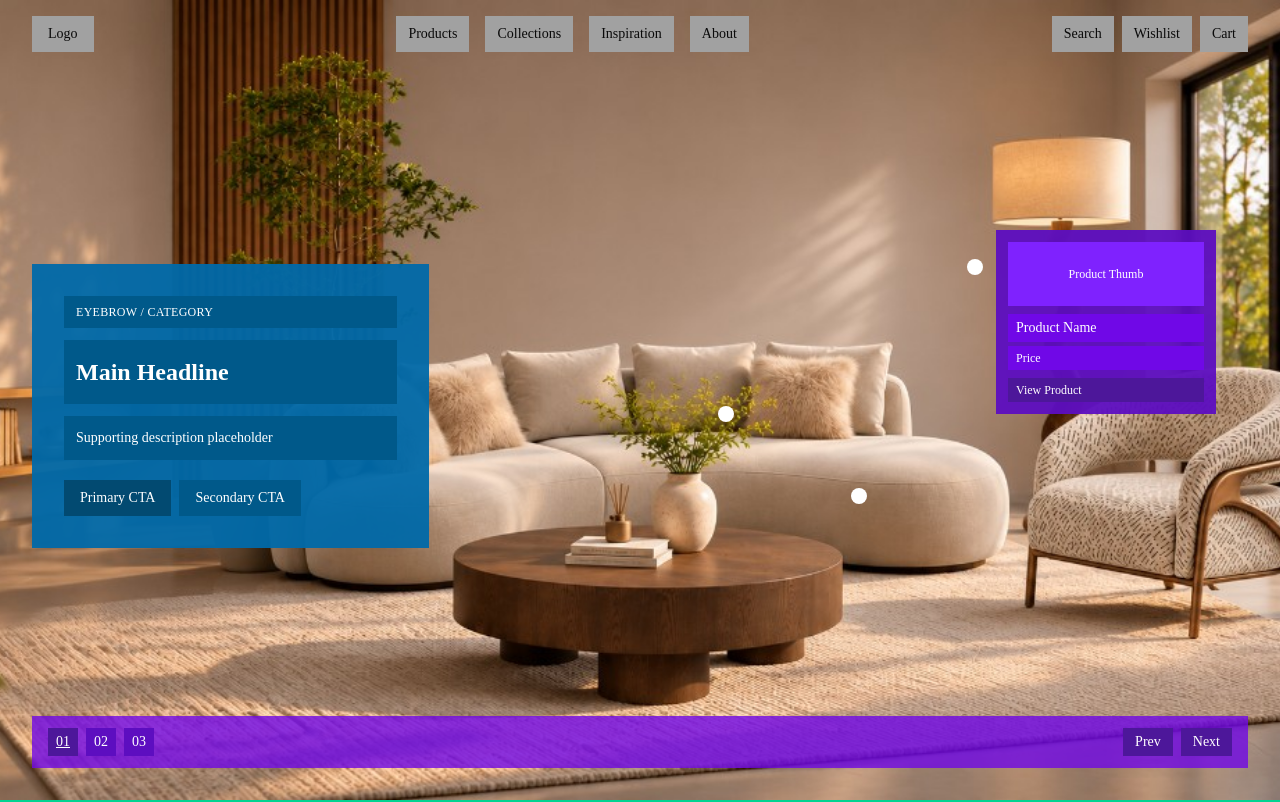
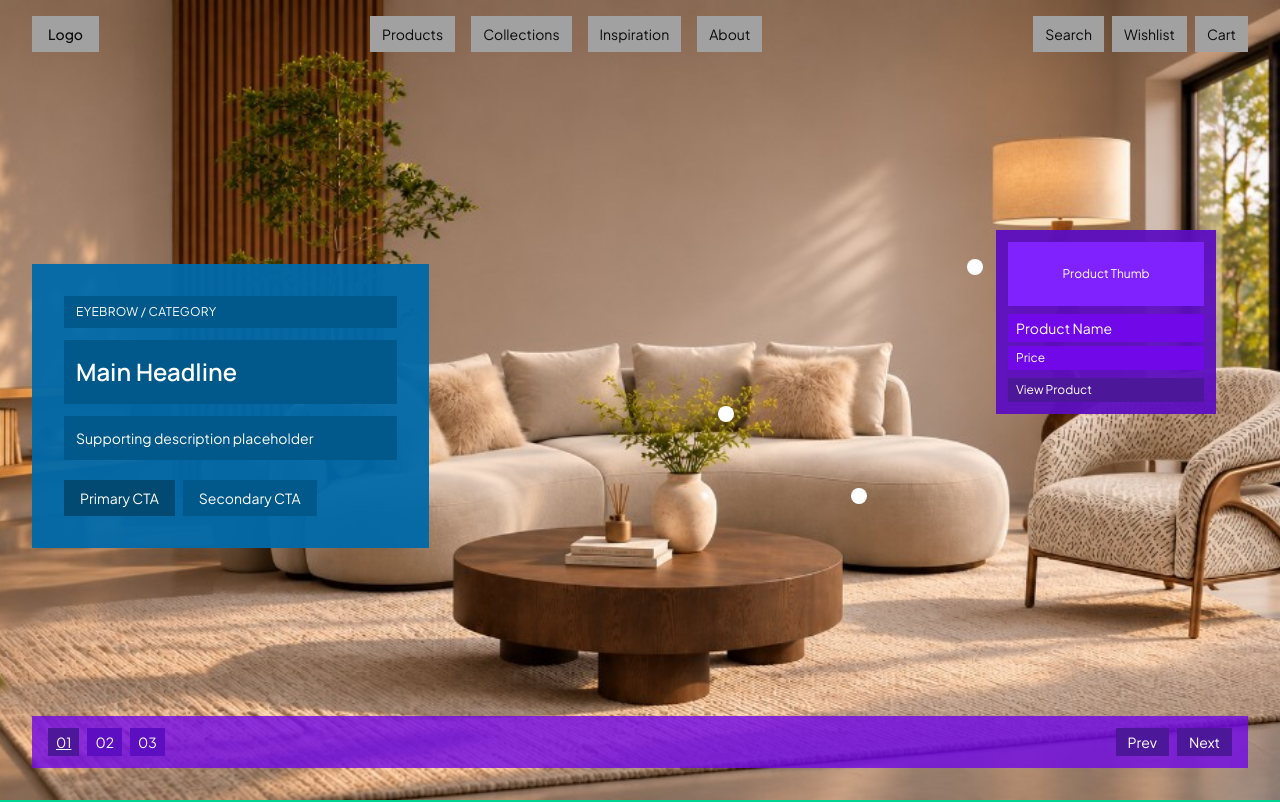
Before and after one commit to danielnguyen1613-dev/furni-studio, a Next.js app: page / in a window 1280 px wide. Shown: the top 802 px of the page. Built offline with nearby package versions, Linux system fonts and the light colour scheme.

Commit message:
feat(fonts): add Manrope and Plus Jakarta Sans

```diff
--- /dev/null
+++ b/src/app/fonts.ts
@@ -0,0 +1,13 @@
+import { Manrope, Plus_Jakarta_Sans } from "next/font/google";
+
+export const fontHeading = Manrope({
+  subsets: ["latin"],
+  variable: "--font-manrope",
+  display: "swap",
+});
+
+export const fontSans = Plus_Jakarta_Sans({
+  subsets: ["latin"],
+  variable: "--font-plus-jakarta",
+  display: "swap",
+});
--- a/src/app/globals.css
+++ b/src/app/globals.css
@@ -7,9 +7,8 @@
 @theme inline {
   --color-background: var(--background);
   --color-foreground: var(--foreground);
-  --font-sans: var(--font-sans);
-  --font-mono: var(--font-geist-mono);
-  --font-heading: var(--font-sans);
+  --font-sans: var(--font-plus-jakarta);
+  --font-heading: var(--font-manrope);
   --color-sidebar-ring: var(--sidebar-ring);
   --color-sidebar-border: var(--sidebar-border);
   --color-sidebar-accent-foreground: var(--sidebar-accent-foreground);
@@ -122,9 +121,14 @@
     @apply border-border outline-ring/50;
   }
   body {
-    @apply bg-background text-foreground;
+    @apply bg-background text-foreground font-sans;
   }
-  html {
-    @apply font-sans;
+  h1,
+  h2,
+  h3,
+  h4,
+  h5,
+  h6 {
+    @apply font-heading;
   }
 }
--- a/src/app/layout.tsx
+++ b/src/app/layout.tsx
@@ -1,16 +1,7 @@
 import type { Metadata } from "next";
-import { Geist, Geist_Mono } from "next/font/google";
+
+import { fontHeading, fontSans } from "./fonts";
 import "./globals.css";
-
-const geistSans = Geist({
-  variable: "--font-geist-sans",
-  subsets: ["latin"],
-});
-
-const geistMono = Geist_Mono({
-  variable: "--font-geist-mono",
-  subsets: ["latin"],
-});
 
 export const metadata: Metadata = {
   title: "Create Next App",
@@ -21,9 +12,9 @@ export default function RootLayout({ children }: LayoutProps<"/">) {
   return (
     <html
       lang="en"
-      className={`${geistSans.variable} ${geistMono.variable} h-full antialiased`}
+      className={`${fontSans.variable} ${fontHeading.variable} h-full antialiased`}
     >
-      <body className="min-h-full flex flex-col">{children}</body>
+      <body className="flex min-h-full flex-col font-sans">{children}</body>
     </html>
   );
 }
--- a/src/components/home/FeaturedCollections.tsx
+++ b/src/components/home/FeaturedCollections.tsx
@@ -7,7 +7,7 @@ export function FeaturedCollections() {
     <section className="w-full bg-orange-400 px-4 py-8 md:px-8">
       <div className="mx-auto max-w-7xl">
         <div className="mb-6 flex flex-col gap-3 sm:flex-row sm:items-center sm:justify-between">
-          <div className="bg-orange-600 px-3 py-2 text-lg font-semibold text-white md:text-xl">
+          <div className="bg-orange-600 px-3 py-2 font-heading text-lg font-semibold text-white md:text-xl">
             Featured Collections
           </div>
           <div className="bg-orange-600 px-3 py-2 text-sm text-white">
--- a/src/components/home/Hero.tsx
+++ b/src/components/home/Hero.tsx
@@ -25,7 +25,7 @@ export function Hero() {
             <div className="bg-sky-800 px-3 py-2 text-xs uppercase tracking-wide">
               Eyebrow / Category
             </div>
-            <div className="bg-sky-800 px-3 py-3 text-base font-semibold sm:py-4 sm:text-lg md:text-2xl">
+            <div className="bg-sky-800 px-3 py-3 font-heading text-base font-semibold sm:py-4 sm:text-lg md:text-2xl">
               Main Headline
             </div>
             <div className="bg-sky-800 px-3 py-2 text-xs sm:py-3 sm:text-sm">
```
